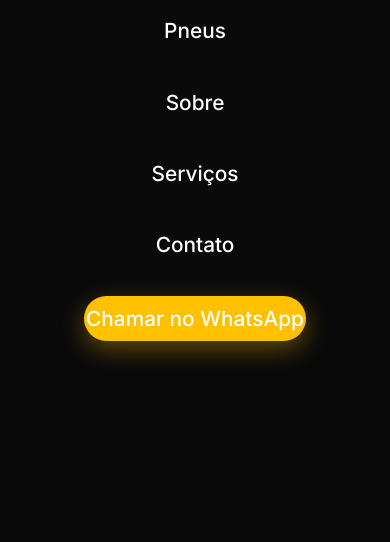
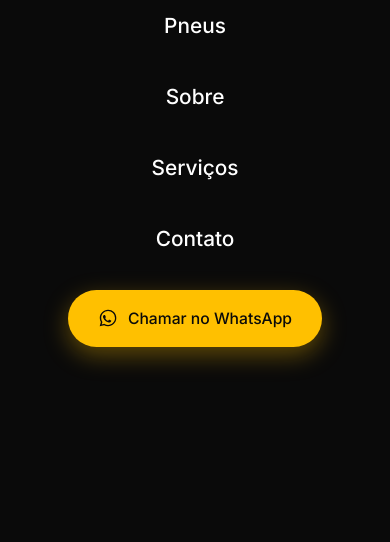
Before and after one commit to victormeloque/Centro-Automotivo-Emerson, a plain HTML site: page index.html in a window 390 px wide. Both pictures are taken after a click on the button "Abrir menu". Shown: the part 302-844 px from the top of the page. Drawn offline with Linux system fonts and the light colour scheme.

Commit message:
Corrige formatação do botão de WhatsApp no menu mobile
O CTA herdava cor/padding dos links de navegação genéricos, perdendo o
visual de botão (pílula dourada, texto preto) e o ícone do WhatsApp.

```diff
--- a/index.html
+++ b/index.html
@@ -45,6 +45,7 @@
       <!-- CTA extra visível apenas no menu mobile aberto -->
       <a href="https://wa.me/5511959968814?text=Ol%C3%A1!%20Vim%20pelo%20site%20e%20gostaria%20de%20mais%20informa%C3%A7%C3%B5es."
          target="_blank" rel="noopener" class="btn btn-primary mobile-cta">
+        <svg viewBox="0 0 24 24" fill="currentColor"><path d="M12.04 2C6.58 2 2.13 6.45 2.13 11.91c0 1.75.46 3.45 1.32 4.95L2.05 22l5.25-1.38c1.45.79 3.08 1.21 4.74 1.21h.01c5.46 0 9.91-4.45 9.91-9.91 0-2.65-1.03-5.14-2.9-7.01A9.82 9.82 0 0012.04 2m0 1.67c2.24 0 4.35.87 5.93 2.46a8.23 8.23 0 012.42 5.86c0 4.56-3.71 8.27-8.28 8.27a8.3 8.3 0 01-4.21-1.15l-.3-.18-3.12.82.83-3.04-.2-.31a8.23 8.23 0 01-1.26-4.39c0-4.57 3.72-8.34 8.19-8.34m-4.6 4.63c-.16 0-.42.06-.64.31-.22.25-.85.83-.85 2.02 0 1.19.87 2.34.99 2.5.12.16 1.7 2.72 4.19 3.7 2.07.82 2.49.66 2.94.62.45-.04 1.44-.59 1.64-1.16.2-.57.2-1.06.14-1.16-.06-.1-.22-.16-.46-.28-.24-.12-1.44-.71-1.66-.79-.22-.08-.38-.12-.55.12-.16.24-.63.79-.77.95-.14.16-.28.18-.52.06-.24-.12-1.01-.37-1.93-1.19-.71-.63-1.19-1.42-1.33-1.66-.14-.24-.01-.37.11-.49.11-.11.24-.28.36-.42.12-.14.16-.24.24-.4.08-.16.04-.3-.02-.42-.06-.12-.55-1.34-.76-1.83-.2-.48-.4-.42-.55-.42h-.47z"/></svg>
         Chamar no WhatsApp
       </a>
     </nav>
--- a/style.css
+++ b/style.css
@@ -187,8 +187,16 @@
 .nav-toggle.active span:nth-child(2) { opacity: 0; }
 .nav-toggle.active span:nth-child(3) { transform: translateY(-7px) rotate(-45deg); }
 /* O CTA do WhatsApp dentro do menu mobile só aparece quando o menu está
-   aberto (evitamos "display:none" inline pois ele venceria a regra abaixo) */
+   aberto (evitamos "display:none" inline pois ele venceria a regra abaixo).
+   .nav-links a define cor/padding para os links de navegação comuns — o CTA
+   precisa sobrescrever isso para manter a aparência padrão de botão (pílula
+   dourada, texto preto, sem sublinhado). */
 .mobile-cta { display: none; }
+.nav-links a.mobile-cta {
+  color: var(--preto);
+  padding: 14px 28px;
+}
+.nav-links a.mobile-cta::after { display: none; }
 
 /* 5) HERO */
 .hero {
@@ -611,6 +619,7 @@
     padding-top: 40px;
   }
   .nav-links.mobile-open a { font-size: 1.3rem; }
+  .nav-links.mobile-open a.mobile-cta { font-size: 0.98rem; }
   .nav-links.mobile-open .mobile-cta { display: inline-flex; }
   section { padding: 56px 0; }
   .about-highlights { grid-template-columns: 1fr; }
```
